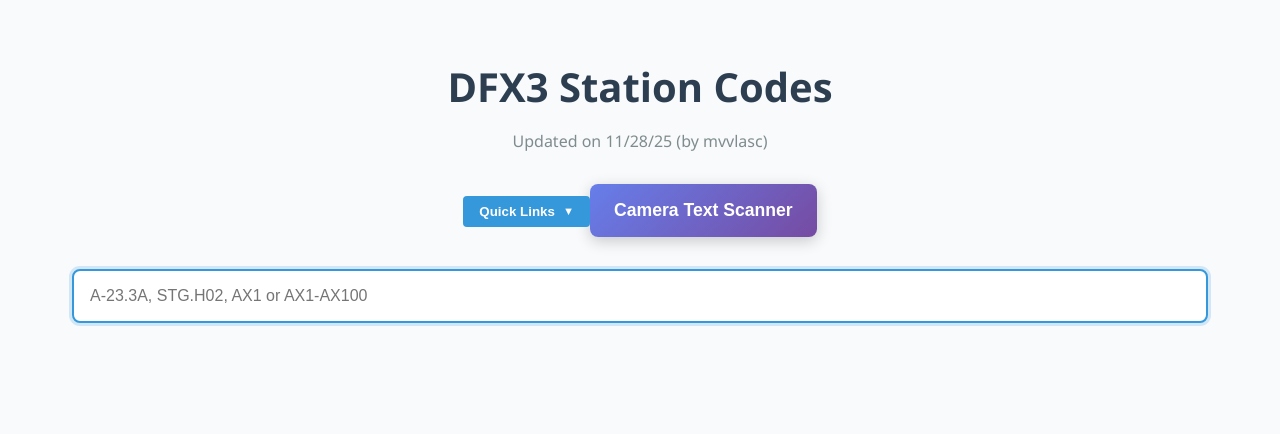
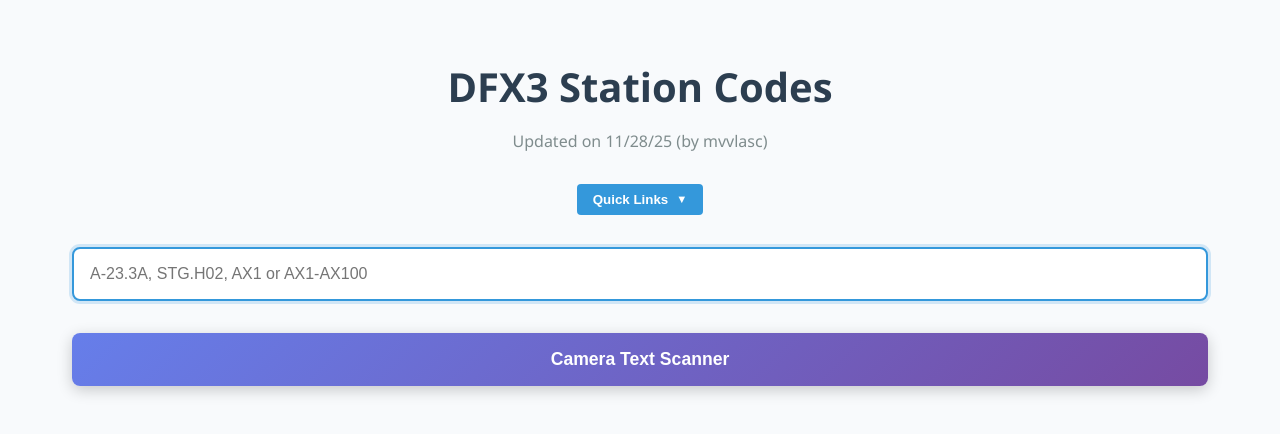
Before and after one commit to mvelas26/testCamera, a Next.js app: page /QrCodeGenerator in a window 1280 px wide. Shown: the top 434 px of the page. Built offline with nearby package versions, Linux system fonts and the light colour scheme.

Commit message:
switch button

```diff
--- a/pages/QrCodeGenerator.js
+++ b/pages/QrCodeGenerator.js
@@ -1516,15 +1516,6 @@ const QRCodeGenerator = () => {
         <h1>DFX3 Station Codes</h1>
         <p>Updated on 11/28/25 (by mvvlasc)</p>
         <QuickLinksDropdown />
-
-        {/* Button to open modular camera */}
-        <button
-          className="open-modular-camera-button"
-          onClick={() => setShowModularCamera(true)}
-          disabled={!cameraSupported}
-        >
-          {cameraSupported ? 'Camera Text Scanner' : 'Camera Not Supported'}
-        </button>
       </header>
 
       {/* Render modular camera when needed */}
@@ -1591,6 +1582,14 @@ const QRCodeGenerator = () => {
               </div>
             )}
           </div>
+          {/* Button to open modular camera */}
+        <button
+          className="open-modular-camera-button"
+          onClick={() => setShowModularCamera(true)}
+          disabled={!cameraSupported}
+        >
+          {cameraSupported ? 'Camera Text Scanner' : 'Camera Not Supported'}
+        </button>
         </form>
 
         {/* Scan History Display */}
```
